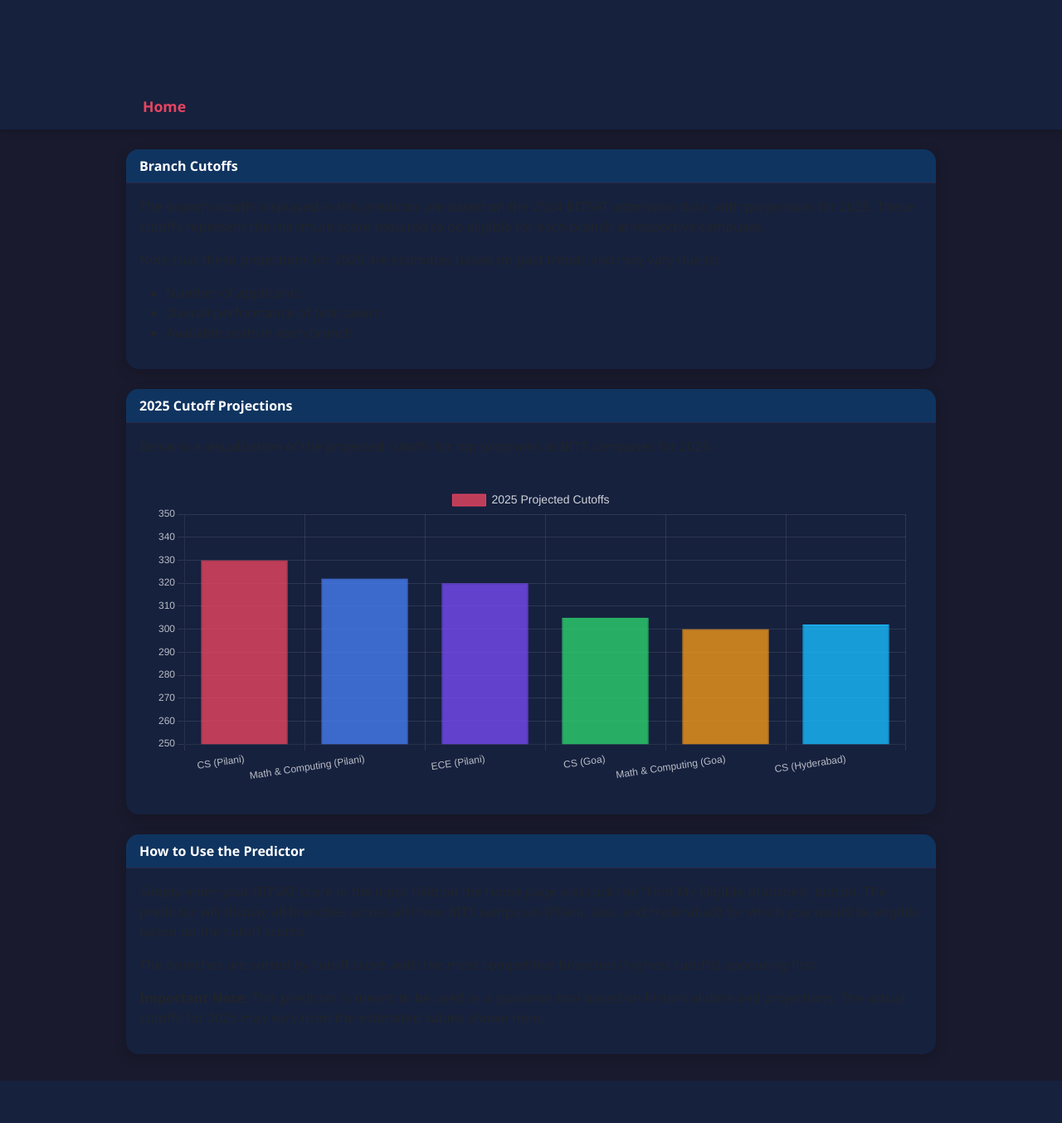
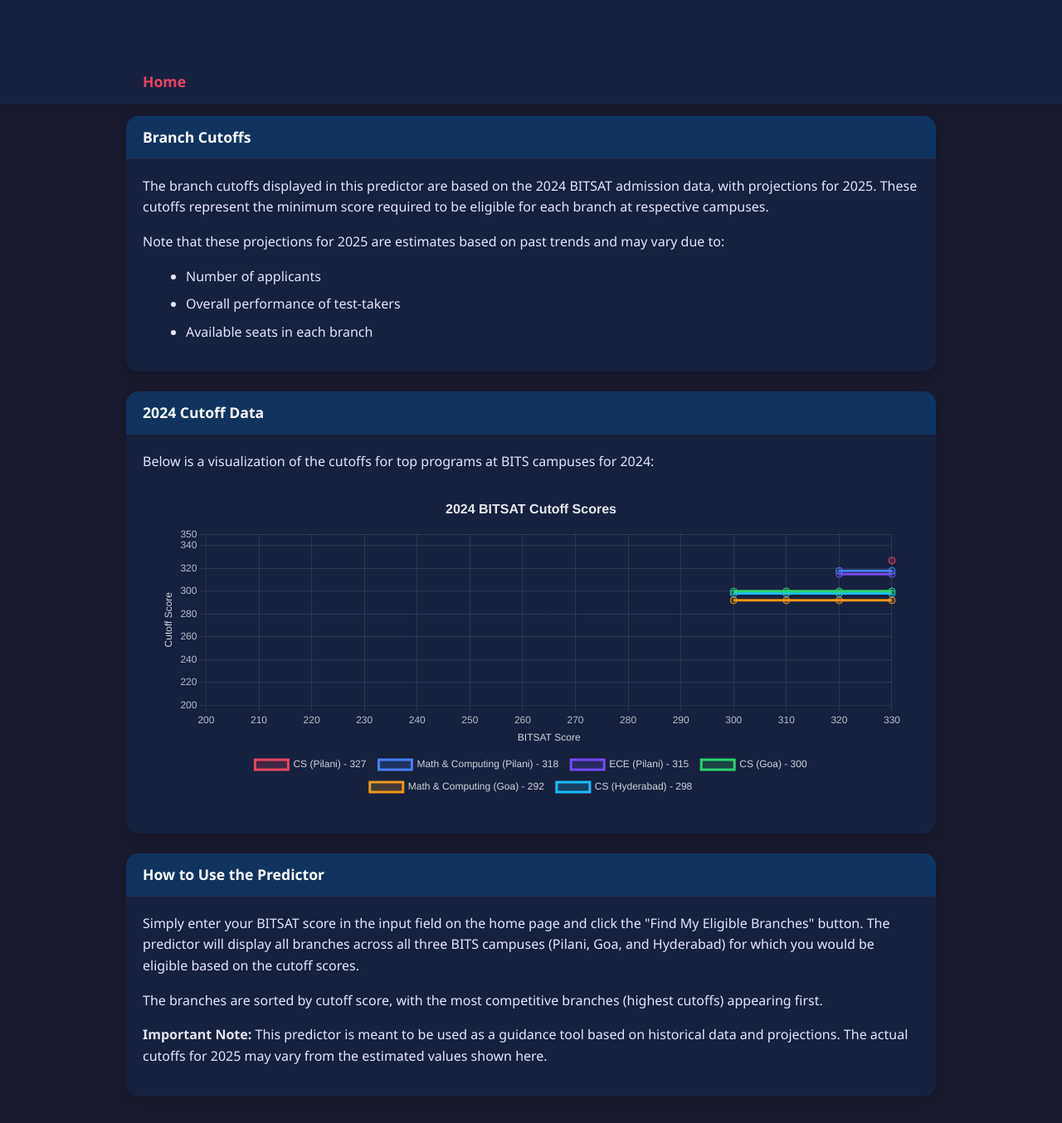
Before and after one commit to twistedwiz2222/bitsat-branch-predictor, a Flask app: page /about in a window 1280 px wide. Shown: the whole page at 83% size. Before the commit the page ends 1303 px from the top, so only its background shows below. Run offline with Flask 3, Linux system fonts and the light colour scheme.

Commit message:
Assistant checkpoint: Updated about page with 2024 cutoff line graph and fixed styling
Assistant generated file changes:
- templates/about.html: Update chart to show 2024 cutoffs with line graph, Fix text visibility and header styling, Update chart.js implementation to use line graph for 2024 cutoffs

---

User prompt:

-add a graph showing marks vs cutoff for 2024 not 2025

the text on the second page is not visible and header seems too large and not symmetrical.
-please use a line graph

Replit-Commit-Author: Assistant
Replit-Commit-Session-Id: c4cab61d-ebfa-4536-a6ab-4f75948695ee

```diff
--- a/templates/about.html
+++ b/templates/about.html
@@ -15,7 +15,7 @@
         }
         .container {
             max-width: 1000px;
-            padding-top: 100px;
+            padding-top: 70px;
         }
         .card {
             background: #16213e;
@@ -30,6 +30,14 @@
             border-radius: 15px 15px 0 0 !important;
             color: #ffffff;
             font-weight: 600;
+            padding: 12px 20px;
+            font-size: 1.1rem;
+        }
+        .card-body {
+            padding: 20px;
+            color: #e6e6fa;
+            font-size: 1rem;
+            line-height: 1.6;
         }
         h1 {
             color: #e94560;
@@ -38,6 +46,8 @@
             letter-spacing: 2px;
             margin-bottom: 2rem;
             text-align: center;
+            font-size: 2rem;
+            padding: 0 15px;
         }
         .nav-home {
             color: #e94560;
@@ -66,6 +76,13 @@
             height: 400px;
             width: 100%;
             padding: 20px;
+        }
+        ul {
+            margin-left: 20px;
+            margin-bottom: 15px;
+        }
+        li {
+            margin-bottom: 8px;
         }
     </style>
 </head>
@@ -96,10 +113,10 @@
 
         <div class="card mb-4">
             <div class="card-header">
-                2025 Cutoff Projections
+                2024 Cutoff Data
             </div>
             <div class="card-body">
-                <p>Below is a visualization of the projected cutoffs for top programs at BITS campuses for 2025:</p>
+                <p>Below is a visualization of the cutoffs for top programs at BITS campuses for 2024:</p>
                 <div class="chart-container">
                     <canvas id="cutoffChart"></canvas>
                 </div>
@@ -124,46 +141,104 @@
         document.addEventListener('DOMContentLoaded', function() {
             const ctx = document.getElementById('cutoffChart').getContext('2d');
 
+            // X-axis scores range - from 200 to 330
+            const scoreRange = Array.from({length: 14}, (_, i) => 200 + (i * 10));
+
+            // 2024 cutoffs for top programs
+            const pilaniCS = 327;
+            const pilaniMathComp = 318;
+            const pilaniECE = 315;
+            const goaCS = 300;
+            const goaMathComp = 292;
+            const hyderabadCS = 298;
+
+            // Create data points for line graph
+            // Each line will show which programs are available at each score
+            const data = scoreRange.map(score => {
+                return {
+                    x: score,
+                    pilaniCS: score >= pilaniCS ? 1 : null,
+                    pilaniMathComp: score >= pilaniMathComp ? 1 : null,
+                    pilaniECE: score >= pilaniECE ? 1 : null,
+                    goaCS: score >= goaCS ? 1 : null,
+                    goaMathComp: score >= goaMathComp ? 1 : null,
+                    hyderabadCS: score >= hyderabadCS ? 1 : null
+                };
+            });
+
             const chart = new Chart(ctx, {
-                type: 'bar',
+                type: 'line',
                 data: {
-                    labels: [
-                        'CS (Pilani)',
-                        'Math & Computing (Pilani)',
-                        'ECE (Pilani)',
-                        'CS (Goa)',
-                        'Math & Computing (Goa)',
-                        'CS (Hyderabad)'
-                    ],
-                    datasets: [{
-                        label: '2025 Projected Cutoffs',
-                        data: [330, 322, 320, 305, 300, 302],
-                        backgroundColor: [
-                            'rgba(233, 69, 96, 0.8)',
-                            'rgba(71, 125, 241, 0.8)',
-                            'rgba(118, 74, 241, 0.8)',
-                            'rgba(45, 211, 111, 0.8)',
-                            'rgba(240, 152, 25, 0.8)',
-                            'rgba(26, 188, 254, 0.8)'
-                        ],
-                        borderColor: [
-                            'rgba(233, 69, 96, 1)',
-                            'rgba(71, 125, 241, 1)',
-                            'rgba(118, 74, 241, 1)',
-                            'rgba(45, 211, 111, 1)',
-                            'rgba(240, 152, 25, 1)',
-                            'rgba(26, 188, 254, 1)'
-                        ],
-                        borderWidth: 1
-                    }]
+                    labels: scoreRange,
+                    datasets: [
+                        {
+                            label: 'CS (Pilani) - 327',
+                            data: scoreRange.map(score => score >= pilaniCS ? pilaniCS : null),
+                            borderColor: 'rgba(233, 69, 96, 1)',
+                            backgroundColor: 'rgba(233, 69, 96, 0.2)',
+                            tension: 0.1,
+                            pointRadius: 4,
+                            fill: false
+                        },
+                        {
+                            label: 'Math & Computing (Pilani) - 318',
+                            data: scoreRange.map(score => score >= pilaniMathComp ? pilaniMathComp : null),
+                            borderColor: 'rgba(71, 125, 241, 1)',
+                            backgroundColor: 'rgba(71, 125, 241, 0.2)',
+                            tension: 0.1,
+                            pointRadius: 4,
+                            fill: false
+                        },
+                        {
+                            label: 'ECE (Pilani) - 315',
+                            data: scoreRange.map(score => score >= pilaniECE ? pilaniECE : null),
+                            borderColor: 'rgba(118, 74, 241, 1)',
+                            backgroundColor: 'rgba(118, 74, 241, 0.2)',
+                            tension: 0.1,
+                            pointRadius: 4,
+                            fill: false
+                        },
+                        {
+                            label: 'CS (Goa) - 300',
+                            data: scoreRange.map(score => score >= goaCS ? goaCS : null),
+                            borderColor: 'rgba(45, 211, 111, 1)',
+                            backgroundColor: 'rgba(45, 211, 111, 0.2)',
+                            tension: 0.1,
+                            pointRadius: 4,
+                            fill: false
+                        },
+                        {
+                            label: 'Math & Computing (Goa) - 292',
+                            data: scoreRange.map(score => score >= goaMathComp ? goaMathComp : null),
+                            borderColor: 'rgba(240, 152, 25, 1)',
+                            backgroundColor: 'rgba(240, 152, 25, 0.2)',
+                            tension: 0.1,
+                            pointRadius: 4,
+                            fill: false
+                        },
+                        {
+                            label: 'CS (Hyderabad) - 298',
+                            data: scoreRange.map(score => score >= hyderabadCS ? hyderabadCS : null),
+                            borderColor: 'rgba(26, 188, 254, 1)',
+                            backgroundColor: 'rgba(26, 188, 254, 0.2)',
+                            tension: 0.1,
+                            pointRadius: 4,
+                            fill: false
+                        }
+                    ]
                 },
                 options: {
                     responsive: true,
                     maintainAspectRatio: false,
                     scales: {
                         y: {
+                            title: {
+                                display: true,
+                                text: 'Cutoff Score',
+                                color: 'rgba(255, 255, 255, 0.8)'
+                            },
                             beginAtZero: false,
-                            min: 250,
+                            min: 200,
                             max: 350,
                             grid: {
                                 color: 'rgba(255, 255, 255, 0.1)'
@@ -173,6 +248,11 @@
                             }
                         },
                         x: {
+                            title: {
+                                display: true,
+                                text: 'BITSAT Score',
+                                color: 'rgba(255, 255, 255, 0.8)'
+                            },
                             grid: {
                                 color: 'rgba(255, 255, 255, 0.1)'
                             },
@@ -182,12 +262,26 @@
                         }
                     },
                     plugins: {
+                        title: {
+                            display: true,
+                            text: '2024 BITSAT Cutoff Scores',
+                            color: 'rgba(255, 255, 255, 0.9)',
+                            font: {
+                                size: 16,
+                                weight: 'bold'
+                            },
+                            padding: {
+                                bottom: 20
+                            }
+                        },
                         legend: {
+                            position: 'bottom',
                             labels: {
                                 color: 'rgba(255, 255, 255, 0.8)',
                                 font: {
-                                    size: 14
-                                }
+                                    size: 12
+                                },
+                                padding: 15
                             }
                         },
                         tooltip: {
@@ -195,13 +289,18 @@
                             titleColor: '#fff',
                             bodyColor: '#fff',
                             titleFont: {
-                                size: 16
+                                size: 14
                             },
                             bodyFont: {
-                                size: 14
+                                size: 13
                             },
-                            padding: 12,
-                            cornerRadius: 8
+                            padding: 10,
+                            cornerRadius: 6,
+                            callbacks: {
+                                label: function(context) {
+                                    return `Cutoff: ${context.raw}`;
+                                }
+                            }
                         }
                     }
                 }
```
